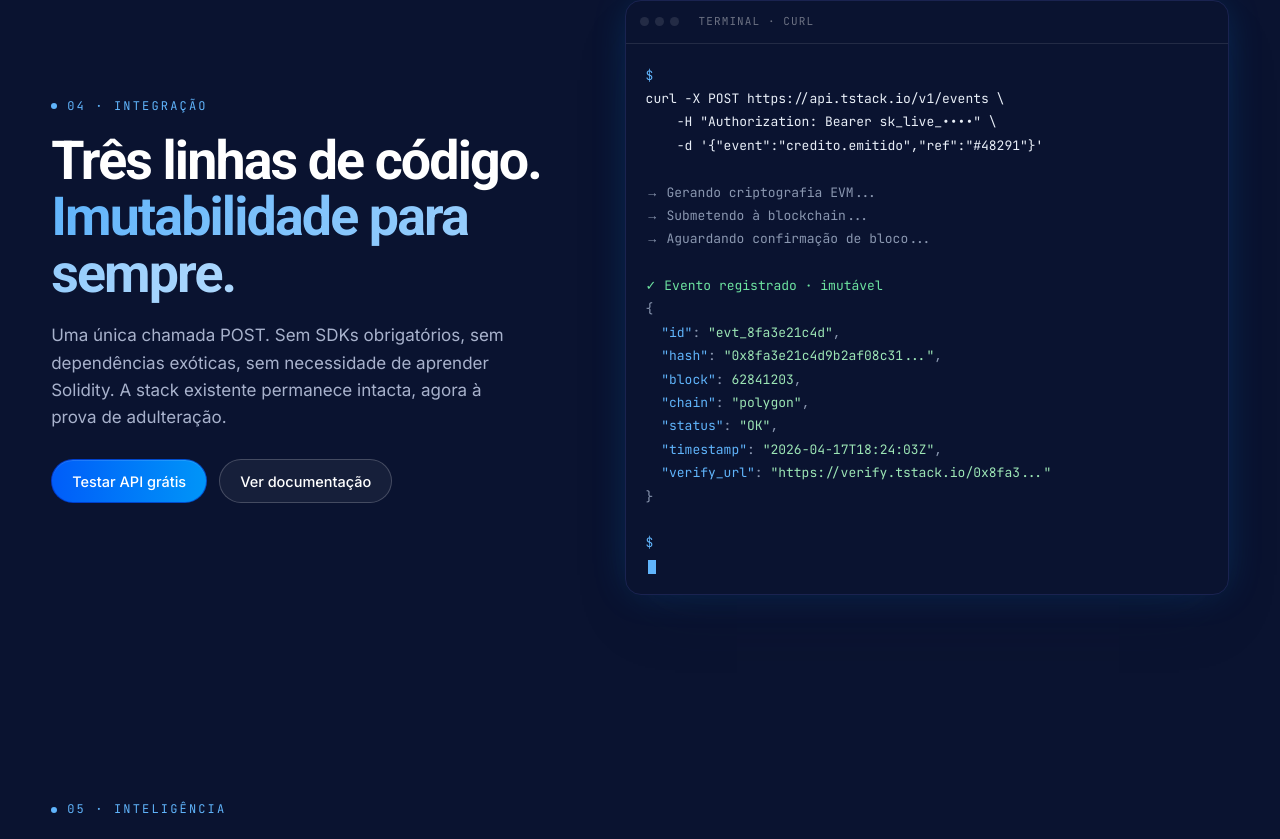
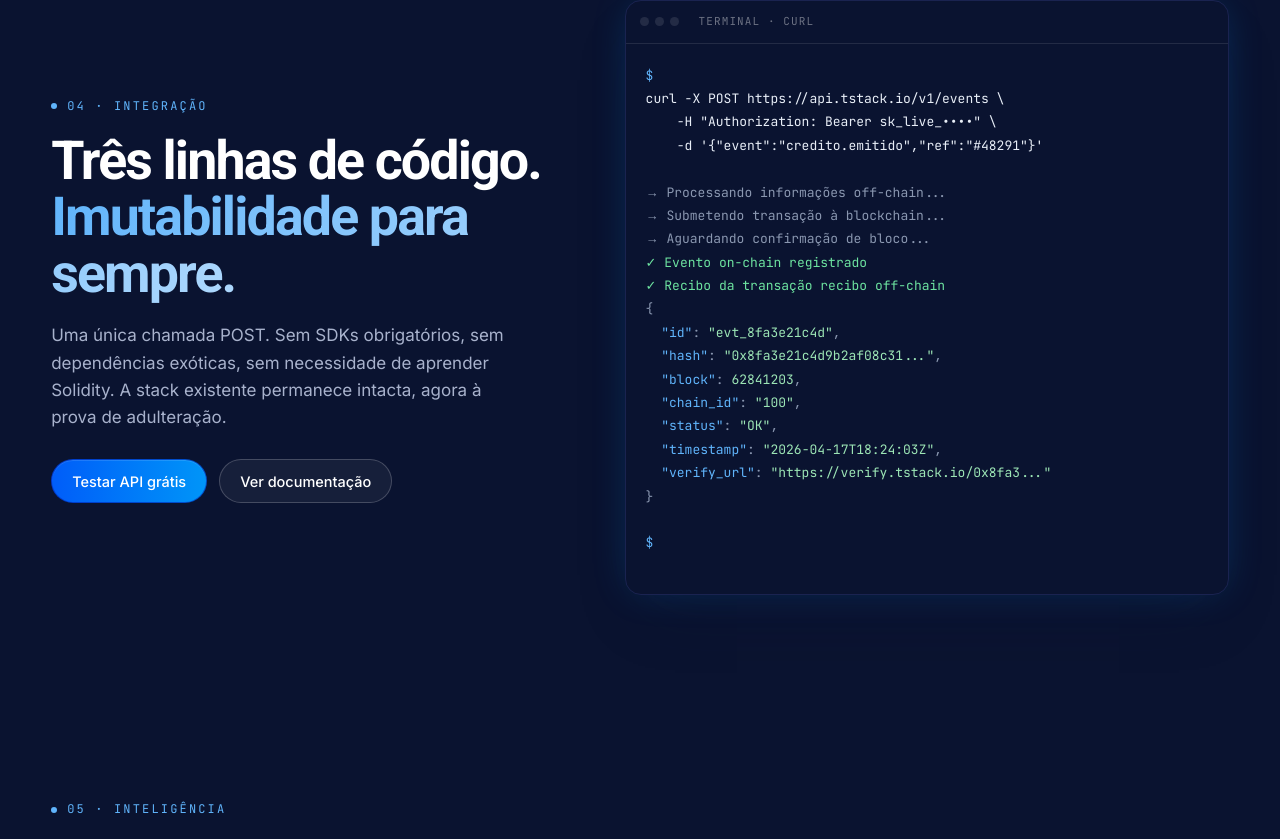
Before and after one commit to filipemoraes/tstack-landingpage, a Next.js app: page / in a window 1280 px wide. Shown: the part 4146-4985 px from the top of the page. Built offline with nearby package versions, Linux system fonts and the light colour scheme.

Commit message:
refactor(content): remove specific polygon mentions and update terminal output

```diff
--- a/components/sections/FAQ.tsx
+++ b/components/sections/FAQ.tsx
@@ -20,7 +20,7 @@ const items = [
   },
   {
     q: "Que blockchain vocês usam? E se ela mudar?",
-    a: "Usamos Polygon por padrão: baixo custo, alta performance e finalidade em segundos. A arquitetura é multi-chain: podemos usar outras redes públicas sob demanda, sem que seu código precise mudar.",
+    a: "Utilizamos redes Blockchain baseadas em EVM. A arquitetura é multi-chain, podemos usar outras redes públicas sob demanda, sem que seu código precise mudar.",
   },
   {
     q: "A IA tem acesso aos meus dados?",
@@ -68,7 +68,10 @@ export function FAQ() {
                   <span className="faq-plus w-[30px] h-[30px] flex-none rounded-full border border-line-strong bg-white grid place-items-center relative transition-all duration-300" />
                 </button>
                 <div className="faq-a">
-                  <p className="text-[15.5px] leading-[1.65] max-w-[720px] text-muted" dangerouslySetInnerHTML={{ __html: it.a }} />
+                  <p
+                    className="text-[15.5px] leading-[1.65] max-w-[720px] text-muted"
+                    dangerouslySetInnerHTML={{ __html: it.a }}
+                  />
                 </div>
               </div>
             );
--- a/components/sections/SegurancaEsg.tsx
+++ b/components/sections/SegurancaEsg.tsx
@@ -18,7 +18,7 @@ function CheckIcon({ className = "" }: { className?: string }) {
 
 const segurancaItems = [
   "Criptografia EVM",
-  "Blockchain pública (Polygon)",
+  "Blockchain",
   "Dados sensíveis nunca expostos",
   "Apenas a prova é registrada on-chain",
   "Análises sobre dados íntegros",
--- a/components/sections/Terminal.tsx
+++ b/components/sections/Terminal.tsx
@@ -18,10 +18,11 @@ const script: Step[] = [
     txt: 'curl -X POST https://api.tstack.io/v1/events \\\n    -H "Authorization: Bearer sk_live_••••" \\\n    -d \'{"event":"credito.emitido","ref":"#48291"}\'\n',
     delay: 1200,
   },
-  { t: "out", txt: "\n→ Gerando criptografia EVM...\n", delay: 600 },
-  { t: "out", txt: "→ Submetendo à blockchain...\n", delay: 900 },
+  { t: "out", txt: "\n→ Processando informações off-chain...\n", delay: 600 },
+  { t: "out", txt: "→ Submetendo transação à blockchain...\n", delay: 900 },
   { t: "out", txt: "→ Aguardando confirmação de bloco...\n", delay: 800 },
-  { t: "ok", txt: "\n✓ Evento registrado · imutável\n", delay: 400 },
+  { t: "ok", txt: "✓ Evento on-chain registrado\n", delay: 400 },
+  { t: "ok", txt: "✓ Recibo da transação recibo off-chain\n", delay: 400 },
   { t: "json", delay: 300 },
   { t: "prompt", txt: "\n$ ", delay: 600 },
   { t: "cursor", delay: 0 },
@@ -32,7 +33,7 @@ const jsonLines = [
   '  "id": "evt_8fa3e21c4d",',
   '  "hash": "0x8fa3e21c4d9b2af08c31...",',
   '  "block": 62841203,',
-  '  "chain": "polygon",',
+  '  "chain_id": "100",',
   '  "status": "OK",',
   '  "timestamp": "2026-04-17T18:24:03Z",',
   '  "verify_url": "https://verify.tstack.io/0x8fa3..."',
```
